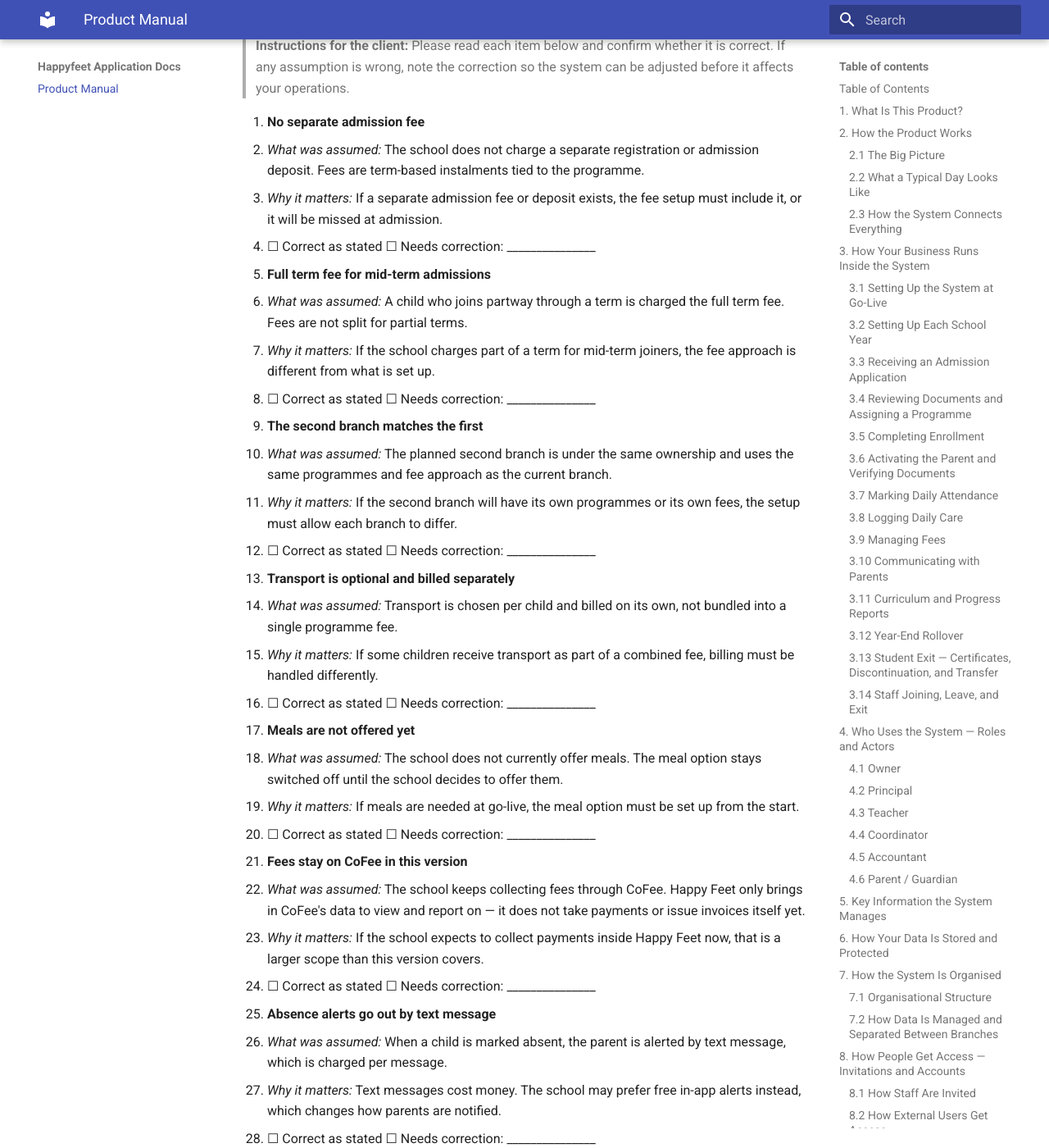
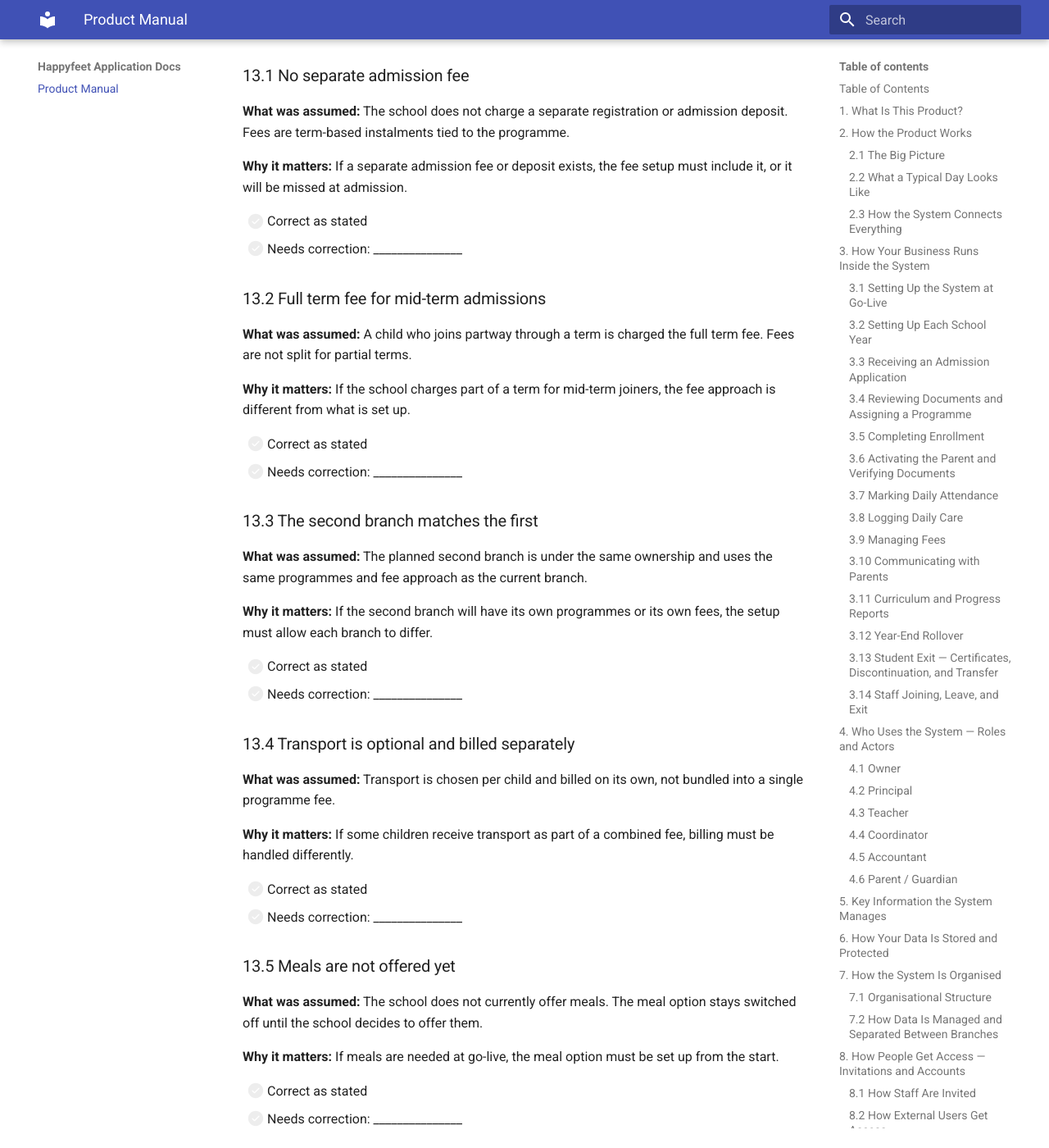
Before and after one commit to Deepakkrishna-tech/Happyfeet-Application-Documents, an MkDocs documentation site: the page built from docs/index.md, in a window 1280 px wide and 1400 px high, scrolled down 27368 px. Shown: the whole window at 82% size. Built offline with MkDocs 1.6.1 and Material for MkDocs 9.7.7, drawn with Linux system fonts in a browser that asks for light colours; some of the changed text lies outside the part shown.

Commit message:
docs: restructure Assumptions to Verify for clear rendering
Convert section 13's ordered list into 13.1-13.10 subheadings (matching
the document's house style) and split each item's two review options
onto separate checkbox lines. Enable pymdownx.tasklist so the options
render as distinct checkboxes in MkDocs instead of running together.

Co-Authored-By: Claude Opus 4.8 <noreply@anthropic.com>

```diff
--- a/docs/index.md
+++ b/docs/index.md
@@ -1,7 +1,4 @@
 # Happy Feet — Product Manual
-
-> **Audience:** Application owners, business stakeholders, and clients
-> **Purpose:** Understand what this product is, how your business runs inside it, and what you are responsible for maintaining
 
 ---
 
@@ -704,55 +701,95 @@ Each module is the only one that writes its own records. Only People & Records c
 
 > **Instructions for the client:** Please read each item below and confirm whether it is correct. If any assumption is wrong, note the correction so the system can be adjusted before it affects your operations.
 
-1. **No separate admission fee**
-   - *What was assumed:* The school does not charge a separate registration or admission deposit. Fees are term-based instalments tied to the programme.
-   - *Why it matters:* If a separate admission fee or deposit exists, the fee setup must include it, or it will be missed at admission.
-   - ☐ Correct as stated ☐ Needs correction: _______________
+### 13.1 No separate admission fee
 
-2. **Full term fee for mid-term admissions**
-   - *What was assumed:* A child who joins partway through a term is charged the full term fee. Fees are not split for partial terms.
-   - *Why it matters:* If the school charges part of a term for mid-term joiners, the fee approach is different from what is set up.
-   - ☐ Correct as stated ☐ Needs correction: _______________
+**What was assumed:** The school does not charge a separate registration or admission deposit. Fees are term-based instalments tied to the programme.
 
-3. **The second branch matches the first**
-   - *What was assumed:* The planned second branch is under the same ownership and uses the same programmes and fee approach as the current branch.
-   - *Why it matters:* If the second branch will have its own programmes or its own fees, the setup must allow each branch to differ.
-   - ☐ Correct as stated ☐ Needs correction: _______________
+**Why it matters:** If a separate admission fee or deposit exists, the fee setup must include it, or it will be missed at admission.
 
-4. **Transport is optional and billed separately**
-   - *What was assumed:* Transport is chosen per child and billed on its own, not bundled into a single programme fee.
-   - *Why it matters:* If some children receive transport as part of a combined fee, billing must be handled differently.
-   - ☐ Correct as stated ☐ Needs correction: _______________
+- [ ] Correct as stated
+- [ ] Needs correction: _______________
 
-5. **Meals are not offered yet**
-   - *What was assumed:* The school does not currently offer meals. The meal option stays switched off until the school decides to offer them.
-   - *Why it matters:* If meals are needed at go-live, the meal option must be set up from the start.
-   - ☐ Correct as stated ☐ Needs correction: _______________
+### 13.2 Full term fee for mid-term admissions
 
-6. **Fees stay on CoFee in this version**
-   - *What was assumed:* The school keeps collecting fees through CoFee. Happy Feet only brings in CoFee's data to view and report on — it does not take payments or issue invoices itself yet.
-   - *Why it matters:* If the school expects to collect payments inside Happy Feet now, that is a larger scope than this version covers.
-   - ☐ Correct as stated ☐ Needs correction: _______________
+**What was assumed:** A child who joins partway through a term is charged the full term fee. Fees are not split for partial terms.
 
-7. **Absence alerts go out by text message**
-   - *What was assumed:* When a child is marked absent, the parent is alerted by text message, which is charged per message.
-   - *Why it matters:* Text messages cost money. The school may prefer free in-app alerts instead, which changes how parents are notified.
-   - ☐ Correct as stated ☐ Needs correction: _______________
+**Why it matters:** If the school charges part of a term for mid-term joiners, the fee approach is different from what is set up.
 
-8. **The child's Aadhaar may not be collected**
-   - *What was assumed:* No part of this version requires a child's national identity number (Aadhaar), so it may not be collected at all.
-   - *Why it matters:* Collecting a young child's Aadhaar carries legal responsibility. If it is not needed, it is safer not to hold it.
-   - ☐ Correct as stated ☐ Needs correction: _______________
+- [ ] Correct as stated
+- [ ] Needs correction: _______________
 
-9. **Government student IDs are not handled yet**
-   - *What was assumed:* The national student identifiers (APAAR and PEN) and government portal submissions are not collected or filed through the system in this version.
-   - *Why it matters:* If the school must collect or submit these now, that is additional work to plan for.
-   - ☐ Correct as stated ☐ Needs correction: _______________
+### 13.3 The second branch matches the first
 
-10. **Photos are stored but not shared**
-    - *What was assumed:* Children's photos are stored for identification and pickup, but are not shared with parents through the system in this version.
-    - *Why it matters:* Sharing photos needs a data-protection review first. If the school expects photo sharing now, that review must happen before it can be turned on.
-    - ☐ Correct as stated ☐ Needs correction: _______________
+**What was assumed:** The planned second branch is under the same ownership and uses the same programmes and fee approach as the current branch.
+
+**Why it matters:** If the second branch will have its own programmes or its own fees, the setup must allow each branch to differ.
+
+- [ ] Correct as stated
+- [ ] Needs correction: _______________
+
+### 13.4 Transport is optional and billed separately
+
+**What was assumed:** Transport is chosen per child and billed on its own, not bundled into a single programme fee.
+
+**Why it matters:** If some children receive transport as part of a combined fee, billing must be handled differently.
+
+- [ ] Correct as stated
+- [ ] Needs correction: _______________
+
+### 13.5 Meals are not offered yet
+
+**What was assumed:** The school does not currently offer meals. The meal option stays switched off until the school decides to offer them.
+
+**Why it matters:** If meals are needed at go-live, the meal option must be set up from the start.
+
+- [ ] Correct as stated
+- [ ] Needs correction: _______________
+
+### 13.6 Fees stay on CoFee in this version
+
+**What was assumed:** The school keeps collecting fees through CoFee. Happy Feet only brings in CoFee's data to view and report on — it does not take payments or issue invoices itself yet.
+
+**Why it matters:** If the school expects to collect payments inside Happy Feet now, that is a larger scope than this version covers.
+
+- [ ] Correct as stated
+- [ ] Needs correction: _______________
+
+### 13.7 Absence alerts go out by text message
+
+**What was assumed:** When a child is marked absent, the parent is alerted by text message, which is charged per message.
+
+**Why it matters:** Text messages cost money. The school may prefer free in-app alerts instead, which changes how parents are notified.
+
+- [ ] Correct as stated
+- [ ] Needs correction: _______________
+
+### 13.8 The child's Aadhaar may not be collected
+
+**What was assumed:** No part of this version requires a child's national identity number (Aadhaar), so it may not be collected at all.
+
+**Why it matters:** Collecting a young child's Aadhaar carries legal responsibility. If it is not needed, it is safer not to hold it.
+
+- [ ] Correct as stated
+- [ ] Needs correction: _______________
+
+### 13.9 Government student IDs are not handled yet
+
+**What was assumed:** The national student identifiers (APAAR and PEN) and government portal submissions are not collected or filed through the system in this version.
+
+**Why it matters:** If the school must collect or submit these now, that is additional work to plan for.
+
+- [ ] Correct as stated
+- [ ] Needs correction: _______________
+
+### 13.10 Photos are stored but not shared
+
+**What was assumed:** Children's photos are stored for identification and pickup, but are not shared with parents through the system in this version.
+
+**Why it matters:** Sharing photos needs a data-protection review first. If the school expects photo sharing now, that review must happen before it can be turned on.
+
+- [ ] Correct as stated
+- [ ] Needs correction: _______________
 
 ---
 
--- a/mkdocs.yml
+++ b/mkdocs.yml
@@ -2,5 +2,8 @@ site_name: Happyfeet Application Docs
 docs_dir: docs
 theme:
   name: material
+markdown_extensions:
+  - pymdownx.tasklist:
+      custom_checkbox: true
 nav:
   - Product Manual: index.md
```
Also changed, not shown: other parts of docs/index.md (+4 -4 lines).
